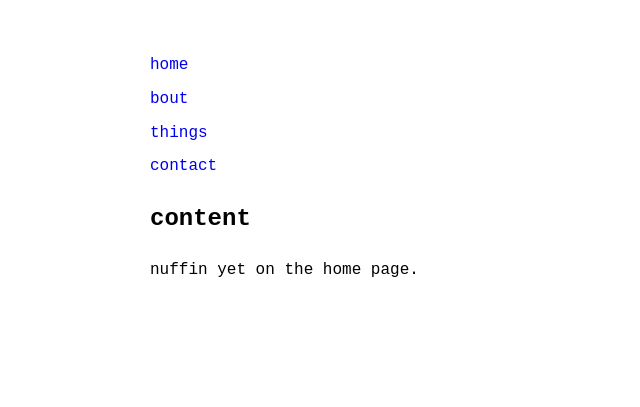
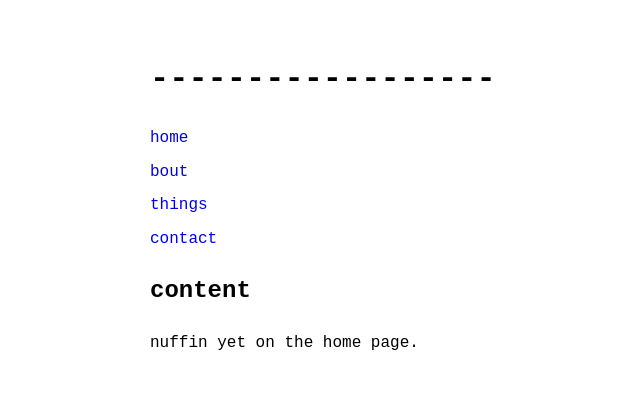
Before and after one commit to klssland/klssland.github.io, a plain HTML site: page index.html in a window 1280 px wide. Shown: the whole page, without its empty margins (90-730 px from the left). Drawn offline with Linux system fonts and the light colour scheme.

Commit message:
Update nav.html

```diff
--- a/nav.html
+++ b/nav.html
@@ -1,5 +1,5 @@
 <header>
-    <h1></h1>
+    <h1> ------------------ </h1>
     <nav aria-label="Main navigation">
         <ul>
             <li><a href="index.html">home</a></li>
```
